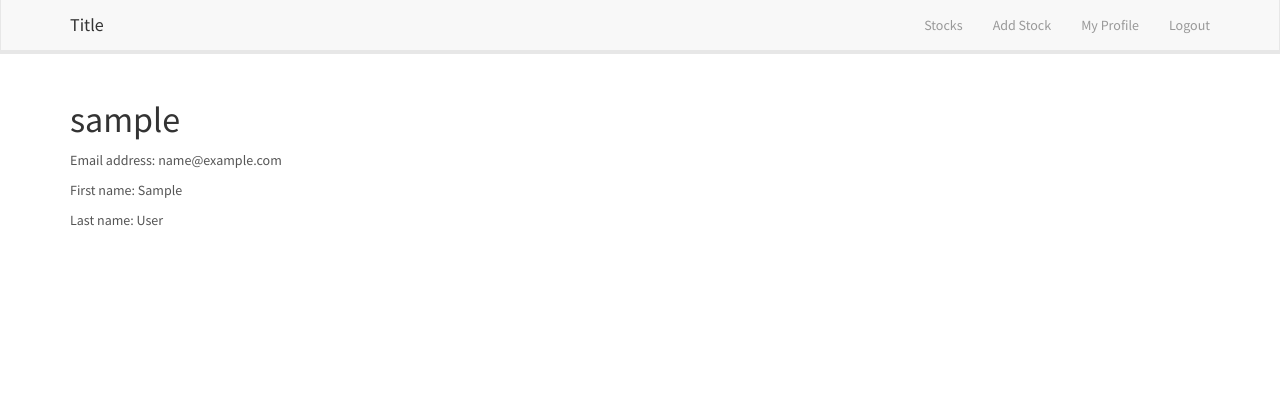
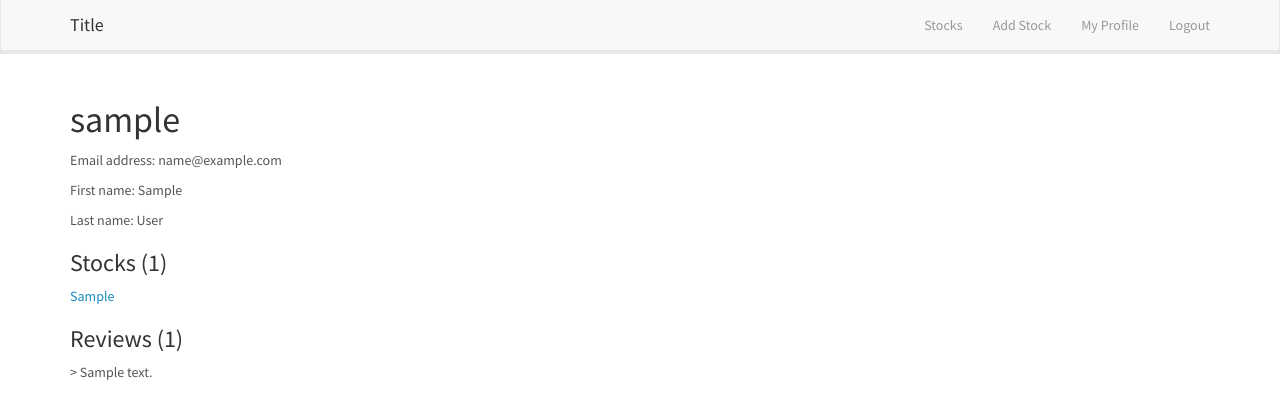
Before and after one commit to jonerra/stock_app, a Django app: a page that uses templates/user/user_detail.html in a window 1280 px wide. Shown: the top 419 px of the page. Run offline with Django 3.2, Linux system fonts and the light colour scheme; a user stored in the database is signed in; tables that the repository leaves empty hold one stand-in row (values such as "Sample post"); some libraries are stand-ins or nearby versions.

Commit message:
Add stocks and reviews to user profile

```diff
--- a/core/views.py
+++ b/core/views.py
@@ -133,3 +133,12 @@ class UserDetail(DetailView):
     slug_field = 'username'
     template_name = 'user/user_detail.html'
     context_object_name = 'user_in_view'
+
+    def get_context_data(self, **kwargs):
+        context = super(UserDetail, self).get_context_data(**kwargs)
+        user_in_view = User.objects.get(username=self.kwargs['slug'])
+        stocks = Stock.objects.filter(user=user_in_view)
+        context['stocks'] = stocks
+        reviews = Review.objects.filter(user=user_in_view)
+        context['reviews'] = reviews
+        return context
--- a/templates/user/user_detail.html
+++ b/templates/user/user_detail.html
@@ -4,4 +4,13 @@
 <p>Email address: {{ user_in_view.email }}</p>
 <p>First name: {{ user_in_view.first_name }}</p>
 <p>Last name: {{ user_in_view.last_name }}</p>
+<h3>Stocks ({{ stocks.count }})</h3>
+{% for stock in stocks %}
+<p><a href="{{ stock.get_absolute_url }}">{{ stock.company }}</a></p>
+{% endfor %}
+<h3>Reviews ({{ reviews.count }})</h3>
+{% for review in reviews %}
+<p><a href="{{ review.stock.get_absolute_url }}">{{ review.stock.company  }}</a></p>
+<p>> {{ review.text }}</p>
+{% endfor %}
 {% endblock %}
```
